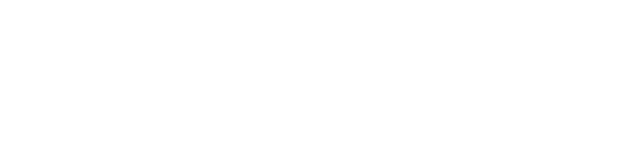
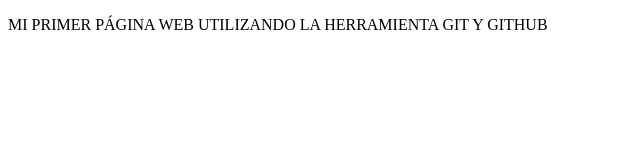
Before and after one commit to mauguer23/prueba-devcode, a plain HTML site: page index.html in a window 1280 px wide. Shown: the whole page, without its empty margins (0-640 px from the left). Drawn offline with Linux system fonts and the light colour scheme.

```diff
--- a/index.html
+++ b/index.html
@@ -3,7 +3,9 @@
 <head>
 	<title>Calendario</title>
 </head>
-<body>
+<body >
+
+	<p>MI PRIMER PÁGINA WEB UTILIZANDO LA HERRAMIENTA GIT Y GITHUB</p>
 
 </body>
 </html>
```
